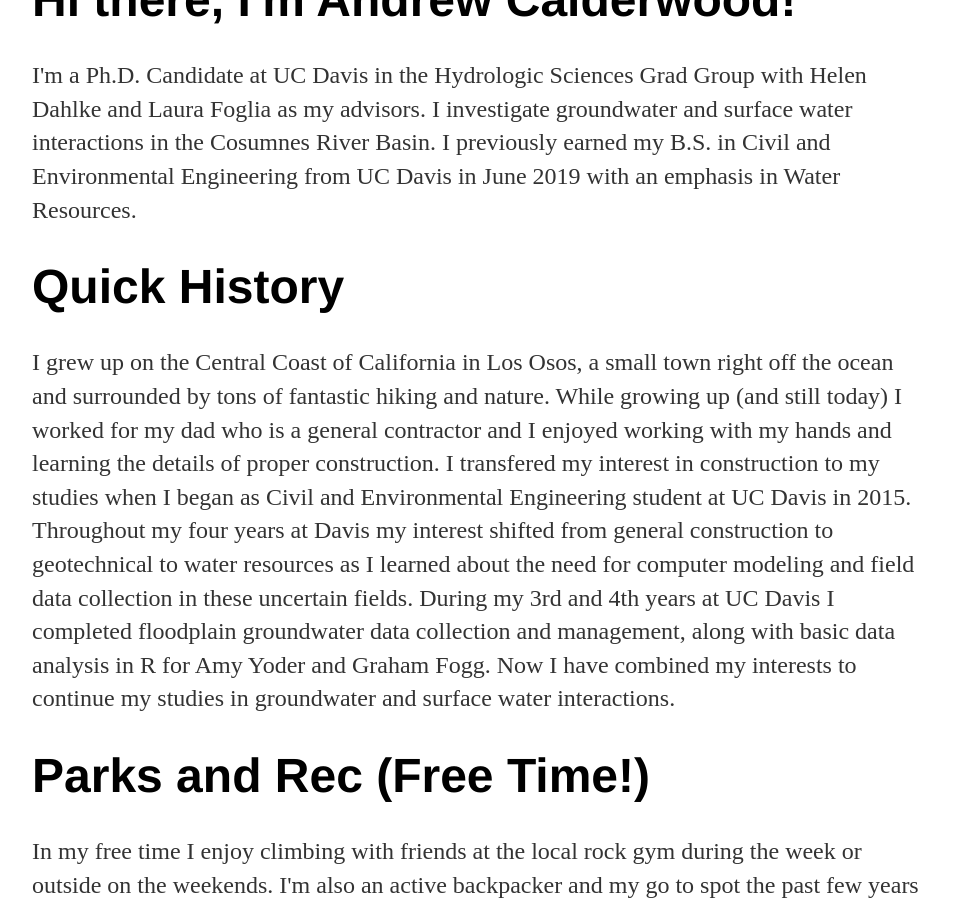
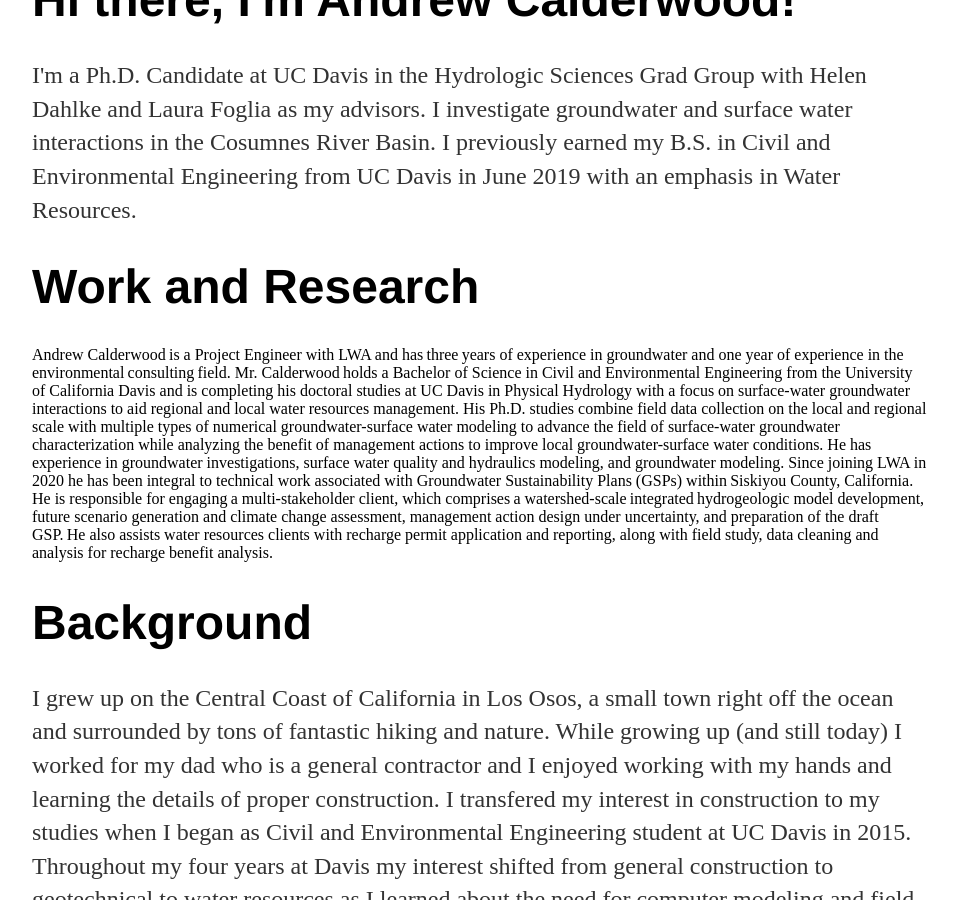
Before and after one commit to ajcalder/ajcalder.github.io, a Jekyll site: the page built from about/index.html, in a window 1280 px wide and 900 px high, scrolled down 745 px. Shown: the whole window, without its empty margins (160-1117 px from the left). Built offline with Jekyll 4.4.1, drawn with Linux system fonts in a browser that asks for light colours.

Commit message:
Update index.html

```diff
--- a/about/index.html
+++ b/about/index.html
@@ -13,7 +13,21 @@
         I investigate groundwater and surface water interactions in the Cosumnes River Basin. I previously earned my B.S. in
         Civil and Environmental Engineering from UC Davis in June 2019 with an emphasis in Water Resources. </p>
 
-	<h1> Quick History </h1>
+	<h1> Work and Research </h1>
+	Andrew Calderwood is a Project Engineer with LWA and has three years of experience in groundwater and one year of experience
+	in the environmental consulting field. Mr. Calderwood holds a Bachelor of Science in Civil and Environmental Engineering from
+	the University of California Davis and is completing his doctoral studies at UC Davis in Physical Hydrology with a focus on
+	surface-water groundwater interactions to aid regional and local water resources management. His Ph.D. studies combine field
+	data collection on the local and regional scale with multiple types of numerical groundwater-surface water modeling to advance
+	the field of surface-water groundwater characterization while analyzing the benefit of management actions to improve local
+	groundwater-surface water conditions. He has experience in groundwater investigations, surface water quality and hydraulics
+	modeling, and groundwater modeling. Since joining LWA in 2020 he has been integral to technical work associated with Groundwater
+	Sustainability Plans (GSPs) within Siskiyou County, California. He is responsible for engaging a multi-stakeholder client, which
+	comprises a watershed-scale integrated hydrogeologic model development, future scenario generation and climate change assessment,
+	management action design under uncertainty, and preparation of the draft GSP. He also assists water resources clients with recharge
+	permit application and reporting, along with field study, data cleaning and analysis for recharge benefit analysis.
+
+	<h1> Background </h1>
 	<p> I grew up on the Central Coast of California in Los Osos, a small town right off the ocean and surrounded by tons of fantastic
 	hiking and nature. While growing up (and still today) I worked for my dad who is a general contractor and I enjoyed
 	working with my hands and learning the details of proper construction. I transfered my interest in construction to my studies
```
Lines whose indentation alone changed are shown as unchanged.
